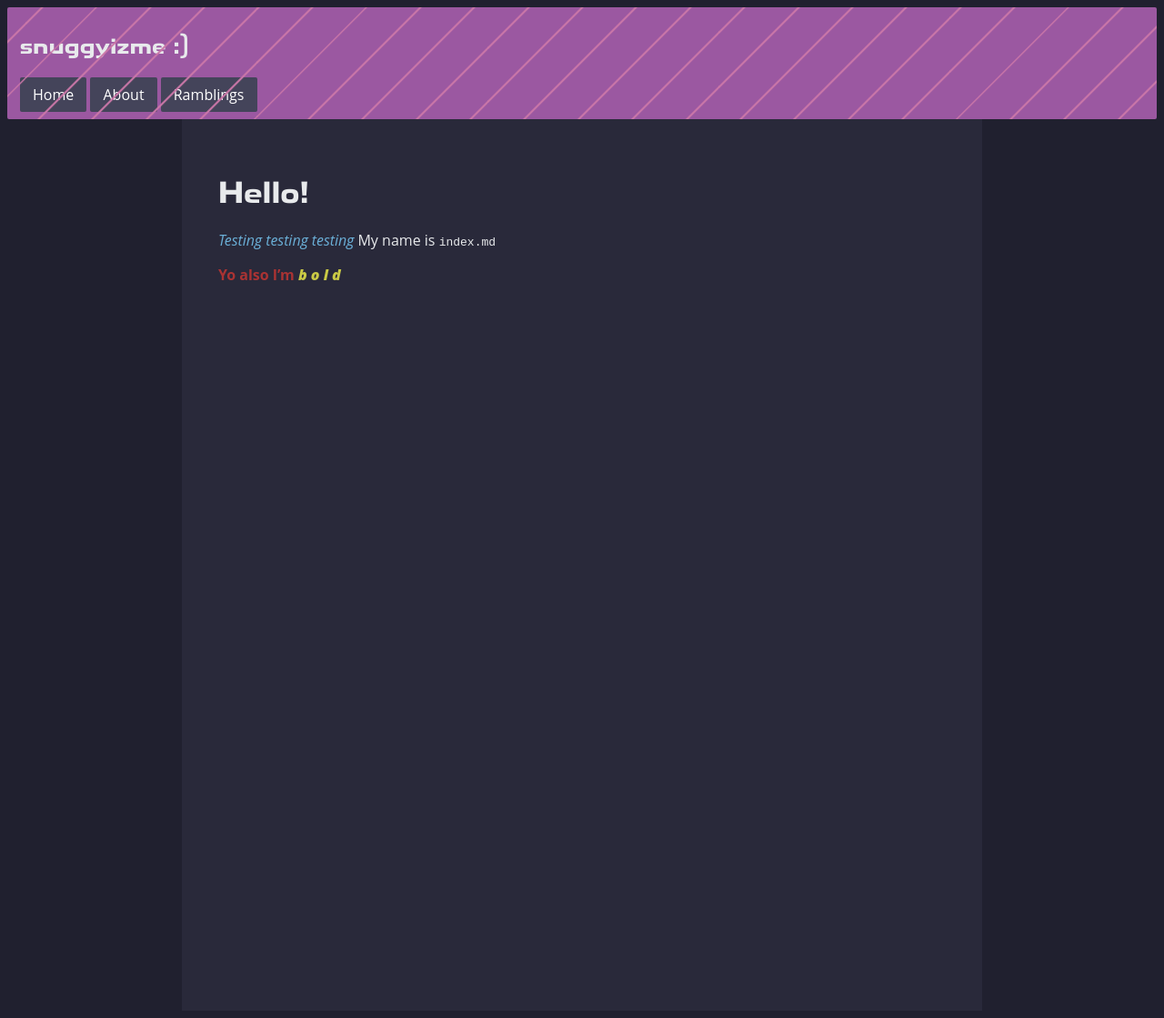
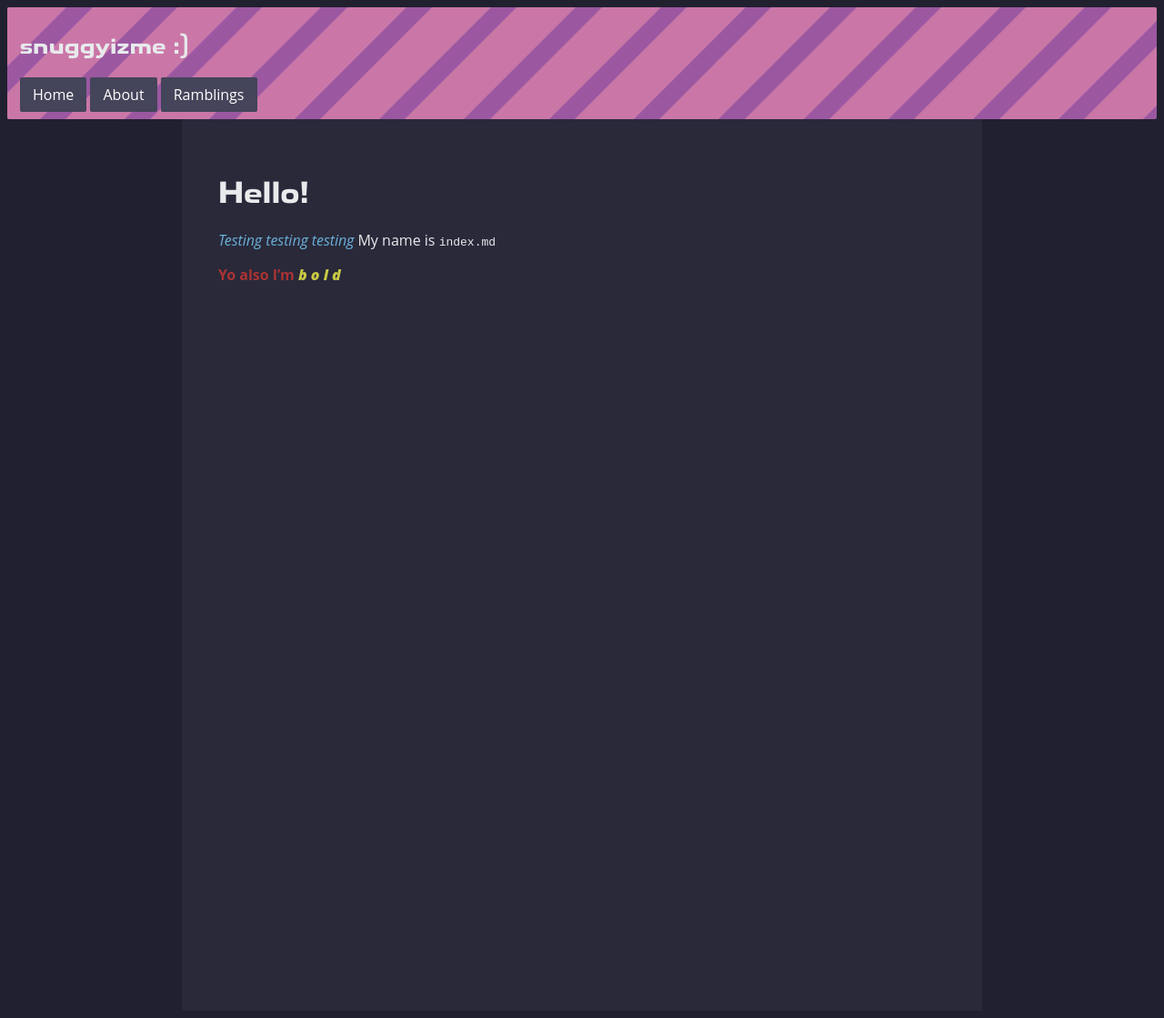
Before and after one commit to snuggyizme/snuggyizme.github.io, a Jekyll site: the page built from index.md, in a window 1280 px wide. Shown: the whole page at 91% size. Built offline with Jekyll 4.4.1, drawn with Linux system fonts in a browser that asks for light colours.

Commit message:
Tweakers

```diff
--- a/assets/css/style.css
+++ b/assets/css/style.css
@@ -76,6 +76,7 @@ em strong, strong em {
 .topBar {
     position: relative;
     overflow: hidden;
+    isolation: isolate;
 }
 
 @keyframes scrollLines {
@@ -98,9 +99,10 @@ em strong, strong em {
         transparent 0px,
         transparent 20px,
         #ca77a8 20px,
-        #ca77a8 22px,
+        #ca77a8 66px,
         transparent 22px,
         transparent 42px
     );
     animation: scrollLines 2s linear infinite;
+    z-index: -1;
 }
```
